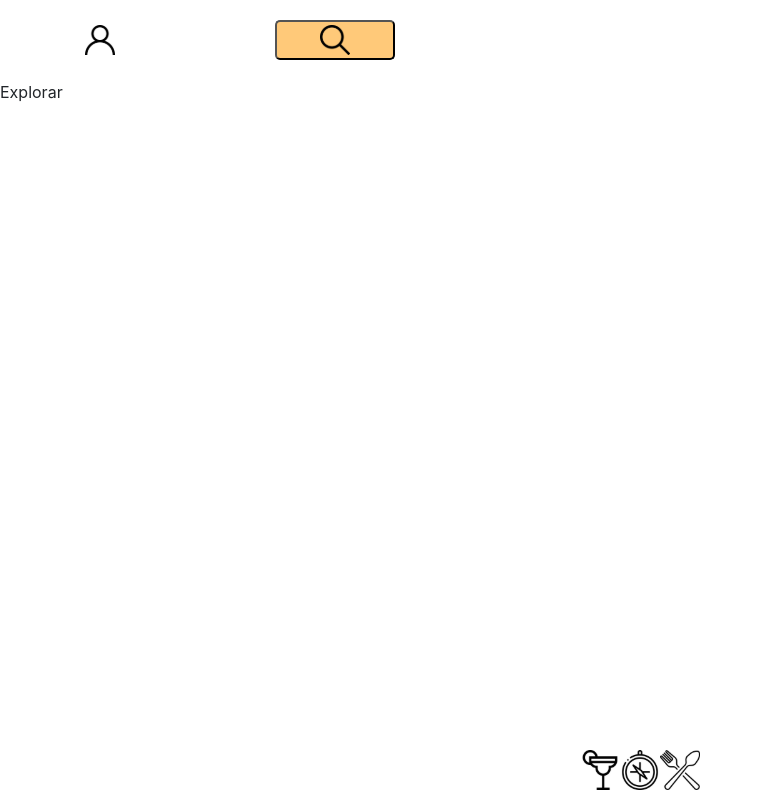
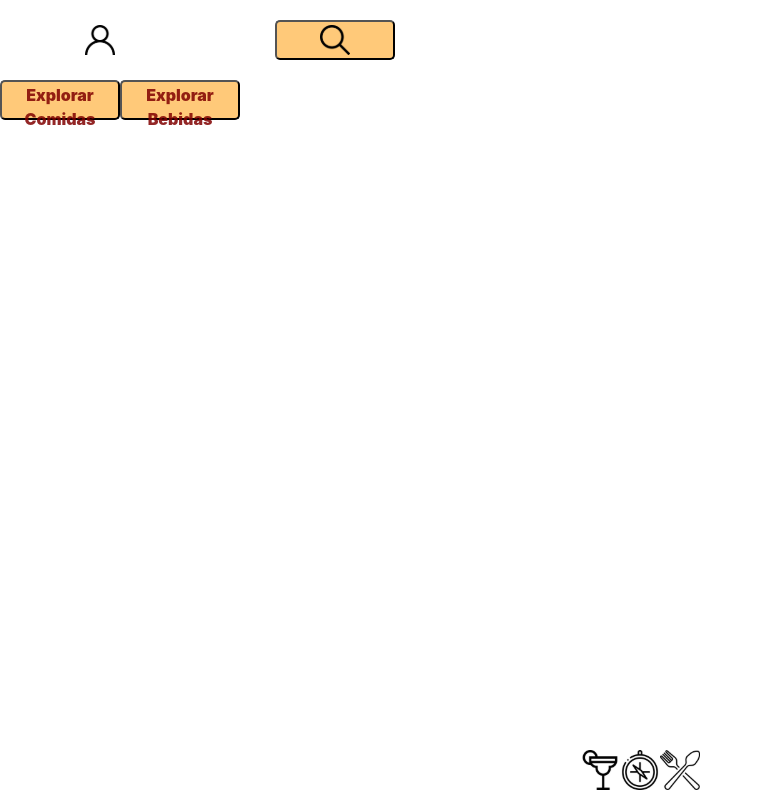
Before and after one commit to alansgoncalves/recipes-app, a React (Create React App) app: page /explorar in a window 1280 px wide. Shown: the whole page, without its empty margins (0-763 px from the left). Built offline with nearby package versions, Linux system fonts and the light colour scheme.

Commit message:
Requisitos 67 a 69

```diff
--- a/src/pages/Explorar.jsx
+++ b/src/pages/Explorar.jsx
@@ -1,4 +1,5 @@
 import React, { Component } from 'react';
+import { Link } from 'react-router-dom';
 import Footer from '../components/Footer';
 import Header from '../components/Header';
 
@@ -7,8 +8,27 @@ class Explorar extends Component {
     return (
       <div>
         <Header title="Explorar" />
-        Explorar
         <Footer />
+        <section>
+          <Link to="/explorar/comidas">
+            <button
+              id="explorer"
+              type="button"
+              data-testid="explore-food"
+            >
+              Explorar Comidas
+            </button>
+          </Link>
+          <Link to="/explorar/bebidas">
+            <button
+              id="explorer"
+              type="button"
+              data-testid="explore-drinks"
+            >
+              Explorar Bebidas
+            </button>
+          </Link>
+        </section>
       </div>
     );
   }
```
